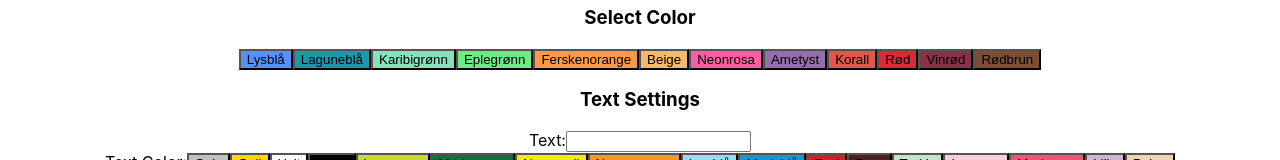
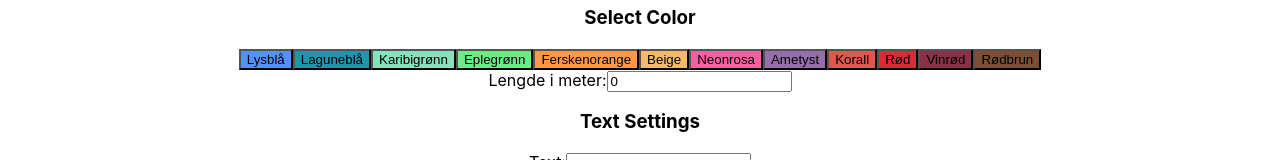
Before and after one commit to raily2595/enkeltbutikknettside, a React (Create React App) app: page /band/leieband in a window 1280 px wide. Shown: the part 437-597 px from the top of the page. Built offline with nearby package versions, Linux system fonts and the light colour scheme.

Commit message:
fortsette med config

```diff
--- a/src/components/Band/Leieband.js
+++ b/src/components/Band/Leieband.js
@@ -8,6 +8,15 @@ const Leieband = () => {
                 <ProductConfigurator
                     navn={"leiebånd"}
                     produktpris={200}
+                    harLengdemeter={true}
+                    harLengdecm={false}
+                    harBredde={false}
+                    harKrokband={false}
+                    harHandtak={true}
+                    harKrok={true}
+                    harTekst={true}
+                    harKlips={false}
+                    harRing={false}
                 />
             </div>
         </div>
--- a/src/components/Band/ProductConfigurator.js
+++ b/src/components/Band/ProductConfigurator.js
@@ -6,18 +6,28 @@ import TextSettings from "./../Konfigurator/TextSettings";
 import SubmitButton from "./../Konfigurator/SubmitButton";
 import ConfigList from "./ConfigList";
 
-const ProductConfigurator = (navn, produktpris) => {
-    const [farge, setFarge] = useState("red");
+const ProductConfigurator = ({ navn, produktpris, harLengdemeter, harLengdecm, harBredde, harKrokband, harHandtak, harKrok, harTekst, harKlips, harRing }) => {
+    const [farge, setFarge] = useState("Lysblå");
+    const [farge2, setFarge2] = useState("");
     const [vinyltekst, setVinyltekst] = useState("Custom Text");
     const [fontfarge, setFontfarge] = useState("#c0c0c0");
     const [font, setFont] = useState("Arial");
     const [configurations, setConfigurations] = useState([]);
     const [selectedConfigIndex, setSelectedConfigIndex] = useState(null);
     const produktnavn = navn;
-    const lengde = 2;
-    const bredde = 16;
+    const [lengde, setLengde] = useState(0);
+    const [bredde, setBredde] = useState(16);
     const detaljefarger = "sølv";
     const pris = produktpris;
+    const harLengdemeterbool = harLengdemeter;
+    const harLengdecmbool = harLengdecm;
+    const harBreddebool = harBredde;
+    const harKrokbandbool = harKrokband;
+    const harHandtakbool = harHandtak;
+    const harKrokbool = harKrok;
+    const harTekstbool = harTekst;
+    const harKlipsbool = harKlips;
+    const harRingbool = harRing;
 
     useEffect(() => {
         // Load configurations from localStorage when the component mounts
@@ -36,6 +46,10 @@ const ProductConfigurator = (navn, produktpris) => {
         setFarge(color);
     };
 
+    const handleColorChange2 = (e) => {
+        setFarge2(e.target.value);
+    }
+
     const handleTextChange = (newText) => {
         setVinyltekst(newText);
     };
@@ -48,9 +62,18 @@ const ProductConfigurator = (navn, produktpris) => {
         setFont(newFont);
     };
 
+    const handleLengdeChange = (e) => {
+        setLengde(e.target.value);
+    }
+
+    const handleBreddeChange = (e) => {
+        setBredde(e.target.value);
+    }
+
     const handleAddConfig = () => {
         const newConfig = {
             farge,
+            farge2,
             vinyltekst,
             fontfarge,
             font,
@@ -85,6 +108,28 @@ const ProductConfigurator = (navn, produktpris) => {
         <div>
             <h2>Product Configurator</h2>
             <ColorSelector farge={farge} onColorChange={handleColorChange} />
+            {harLengdecmbool && (
+                <>
+                    <label htmlFor="lengdecminput">Lengde i cm:</label>
+                    <input type="number" id="lengdecminput" className="brukerinput" value={lengde} onChange={handleLengdeChange}/>
+                </>
+            )}
+            {harLengdemeterbool && (
+                <>
+                    <label htmlFor="lengdemeterinput">Lengde i meter:</label>
+                    <input type="number" id="lengdecminput" className="brukerinput" value={lengde} onChange={handleLengdeChange}/>
+                </>
+            )}
+            {harBreddebool && (
+                <>
+                    <p>Bredde:</p>
+                    <input type="radio" id="16" name="bredde" value={bredde} onChange={handleBreddeChange} />
+                    <label htmlFor="16">16 mm</label>
+                    <input type="radio" id="25" name="bredde" value={bredde} onChange={handleBreddeChange}/>
+                    <label htmlFor="25">25 mm</label>
+                </>
+            )}
+            {harTekstbool && (
             <TextSettings
                 vinyltekst={vinyltekst}
                 onTextChange={handleTextChange}
@@ -92,7 +137,7 @@ const ProductConfigurator = (navn, produktpris) => {
                 onTextColorChange={handleTextColorChange}
                 font={font}
                 onFontChange={handleFontChange}
-            />
+            />)}
             <ProductDisplay farge={farge} vinyltekst={vinyltekst} fontfarge={fontfarge} font={font} />
             <SubmitButton
                 onSaveConfig={selectedConfigIndex !== null ? handleEditConfig : handleAddConfig}
```
Also changed, not shown: regnskap.txt.
